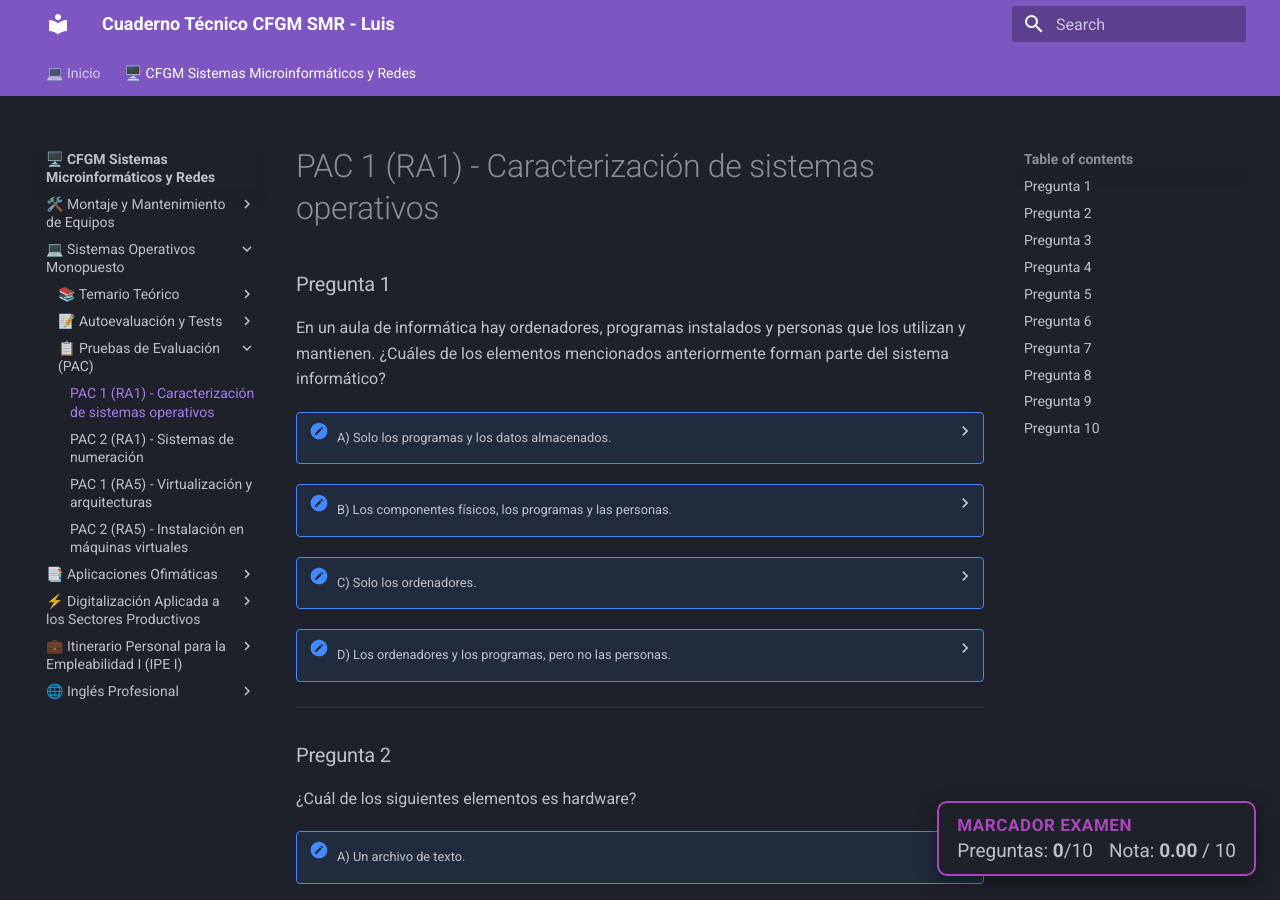
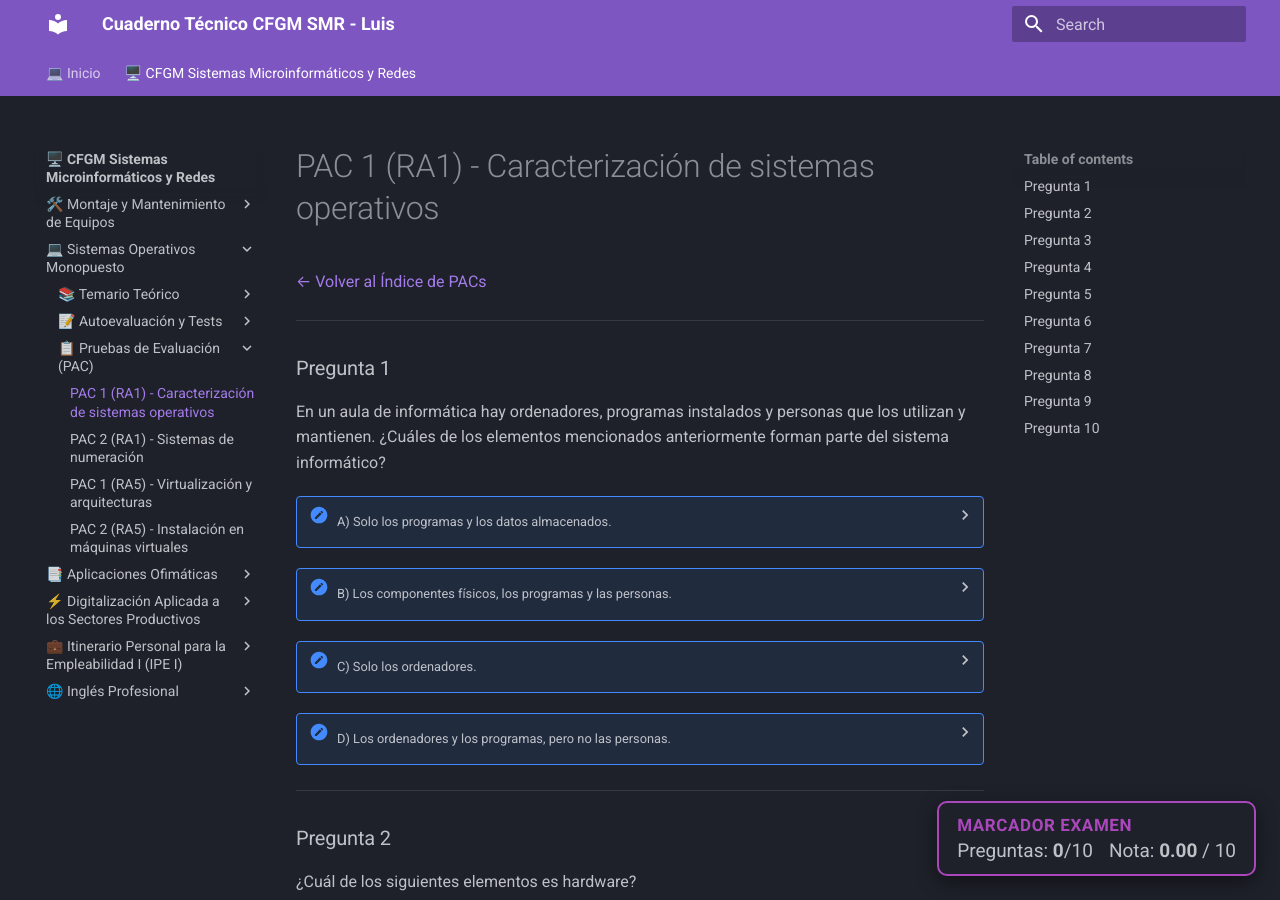
Before and after one commit to Beamspark/SMR-Apuntes, an MkDocs documentation site: the page built from docs/smr/sistemas/pac/pac-1-ra1.md, in a window 1280 px wide and 900 px high. Built offline with MkDocs 1.6.1 and Material for MkDocs 9.7.7, drawn with Linux system fonts in a browser that asks for light colours.

Commit message:
Update pac-1-ra1.md

```diff
--- a/docs/smr/sistemas/pac/pac-1-ra1.md
+++ b/docs/smr/sistemas/pac/pac-1-ra1.md
@@ -1,3 +1,7 @@
+[← Volver al Índice de PACs](./index.md)
+
+---
+
 ### Pregunta 1
 En un aula de informática hay ordenadores, programas instalados y personas que los utilizan y mantienen. ¿Cuáles de los elementos mencionados anteriormente forman parte del sistema informático?
 
```
